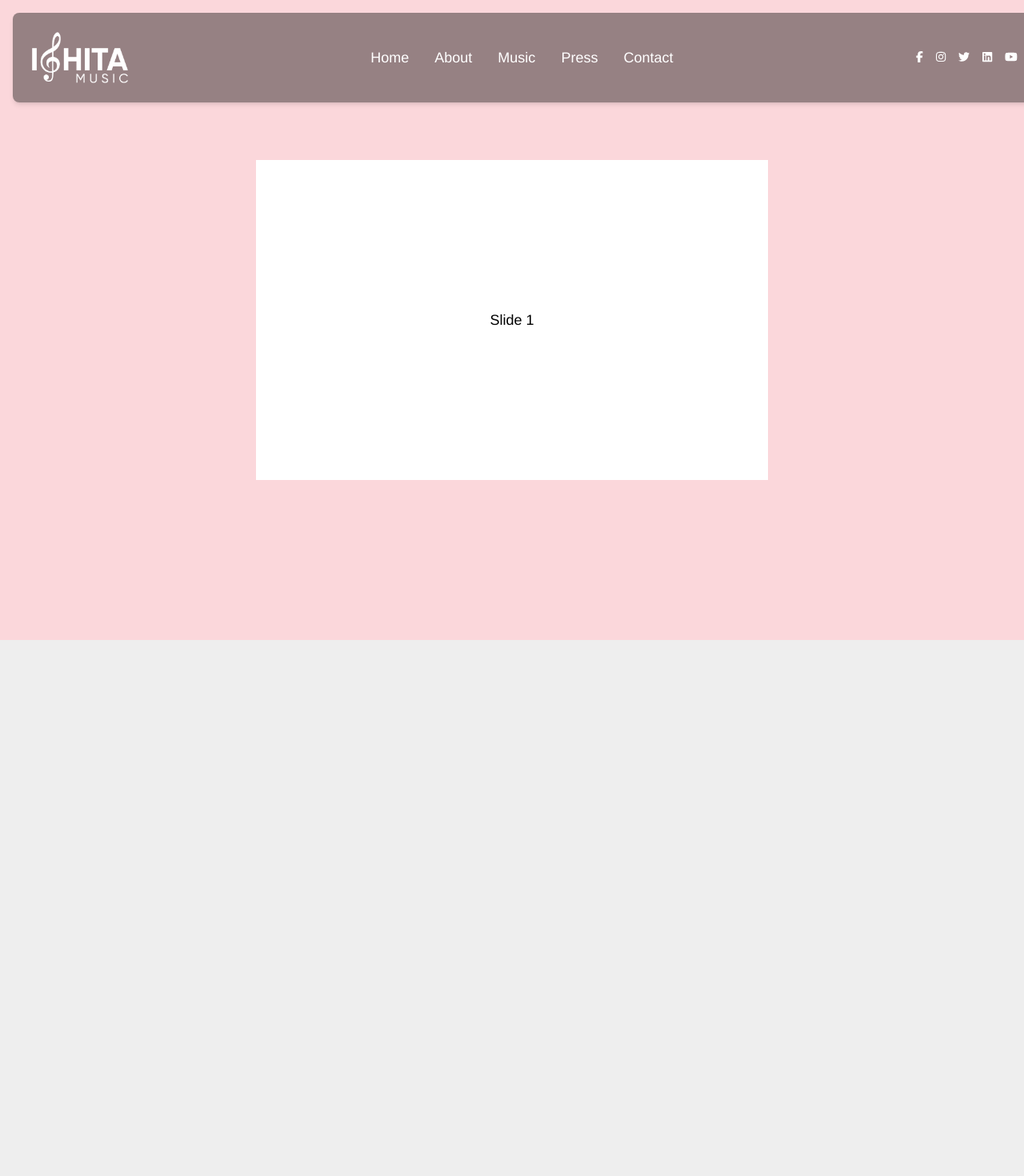
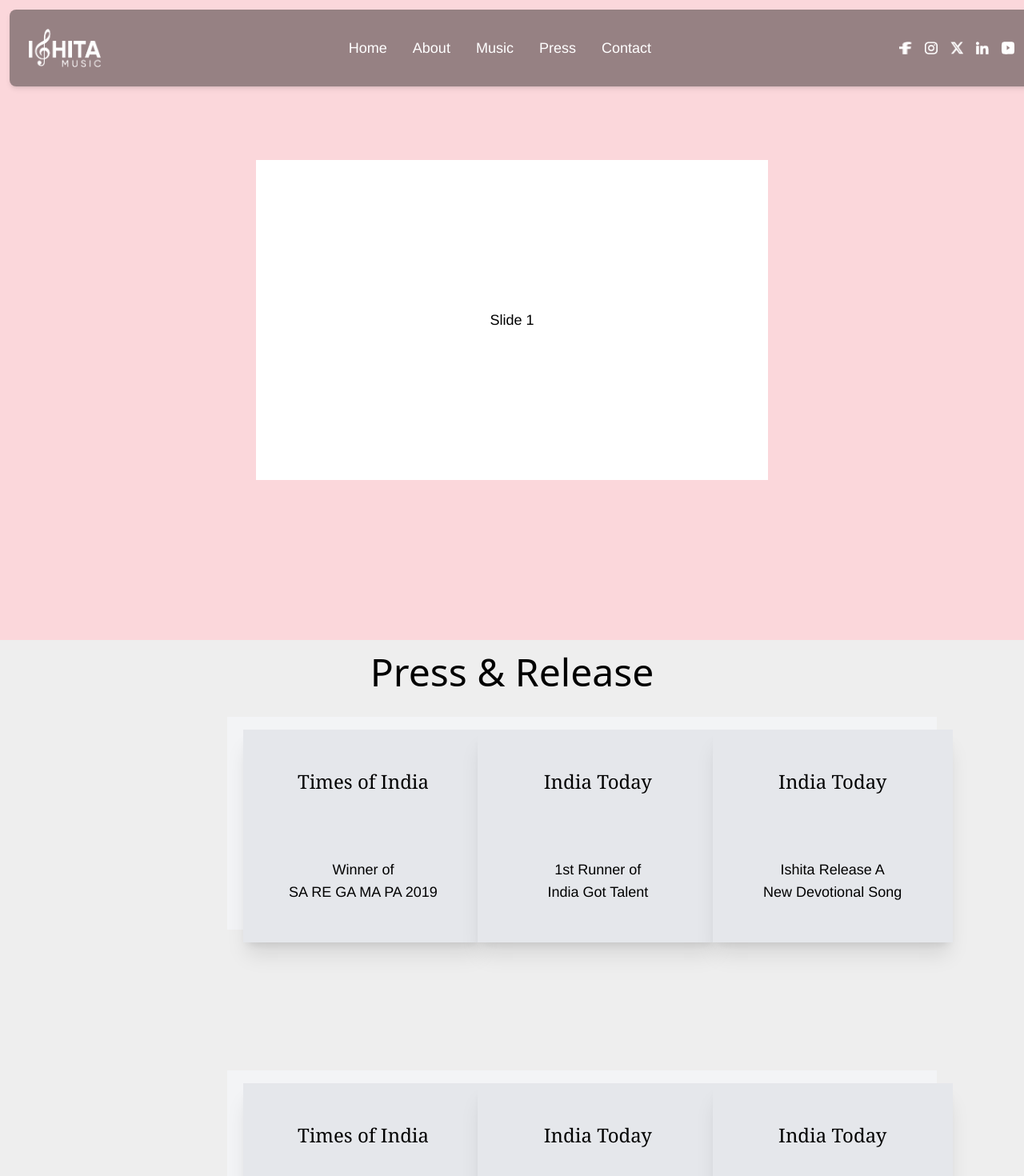
Before and after one commit to IamVarun18/Ishita-vishwakarma, a Next.js app: page /about in a window 1280 px wide. Shown: the top 1470 px of the page at 80% size. Before the commit the page ends 800 px from the top, so only its background shows below. Built offline with nearby package versions, Linux system fonts and the light colour scheme.

Commit message:
commit changes

```diff
--- /dev/null
+++ b/src/components/about/Press.jsx
@@ -0,0 +1,79 @@
+import React from "react";
+
+const Press = () => {
+
+  const data = [
+    {
+      id: 1,
+      title: "Times of India",
+      description: "Winner of",
+      semiDescription: "SA RE GA MA PA 2019",
+    },
+    {
+      id: 2,
+      title: "India Today",
+      description: "1st Runner of",
+      semiDescription: "India Got Talent",
+    },
+    {
+      id: 3,
+      title: "India Today",
+      description: "Ishita Release A",
+      semiDescription: "New Devotional Song",
+    },
+    {
+      id: 4,
+      title: "Times of India",
+      description: "Winner of",
+      semiDescription: "SA RE GA MA PA 2019",
+    },
+    {
+      id: 5,
+      title: "India Today",
+      description: "1st Runner of",
+      semiDescription: "India Got Talent",
+    },
+    {
+      id: 6,
+      title: "India Today",
+      description: "Ishita Release A",
+      semiDescription: "New Devotional Song",
+    },
+  ];
+
+  return (
+
+    <article className="px-72 space-y-8 py-4">
+      <h1 className="font-sans text-5xl text-center font-light">
+        Press & Release
+      </h1>
+      <section className="md:gap-28 lg:gap-44 gap-36  grid grid-cols-3">
+        {data.map((item, index) => (
+          <div key={index} className="relative w-full h-full m-4">
+            {/* Background Card */}
+            <section className="absolute inset-y-0 left-0 bg-gray-100 z-0 w-full  min-w-[300px] h-full -translate-x-5 -translate-y-4"></section>
+
+            {/* Main Card */}
+            <section className="relative bg-gray-200 hover:bg-pink cursor-pointer transition-all duration-500 shadow-xl border p-8 z-10 flex flex-col justify-center h-full min-w-[300px]">
+              <aside className="flex flex-col gap-20">
+                <h1 className="text-2xl font-medium font-serif text-center">
+                  {item.title}
+                </h1>
+                <div>
+                  <p className="text-center text-lg font-medium">
+                    {item.description}
+                  </p>
+                  <p className="text-center text-lg font-medium">
+                    {item.semiDescription}
+                  </p>
+                </div>
+              </aside>
+            </section>
+          </div>
+        ))}
+      </section>
+    </article>
+  );
+};
+
+export default Press;
--- a/src/components/about/index.js
+++ b/src/components/about/index.js
@@ -1 +1,2 @@
 export { default as abc } from "./Aboutfront";
+export { default as Press } from "./Press";
--- a/src/components/global/ContactForm.jsx
+++ b/src/components/global/ContactForm.jsx
@@ -4,12 +4,13 @@ import React from 'react';
 
 const ContactForm = () => {
     return (
-        <div className='relative h-screen  flex justify-center items-center'>
+        <div className='relative h-screen  flex justify-center items-center bg-white'>
 
             <div className='px-[5%]'>
-                <div className='grid grid-cols-2   '>
+                <div className="grid grid-cols-3 gap-20">
                     {/* Left section for Business Queries */}
-                    <div className='flex flex-col '>
+                    <div className='col-span-1'>
+                    <div className='flex flex-col'>
                         <h2 className='text-4xl font-bold text-textpink '>For Business <br />Queries:</h2>
                         <p className='text-lg mt-4'>Let's collaborate and make music together! <br /> Text or email to us at:</p>
                         <p className='mt-4 text-xl font-semibold text-textpink'>Text:</p>
@@ -17,8 +18,11 @@ const ContactForm = () => {
                         <p className='mt-4 text-xl font-semibold text-textpink'>Mail:</p>
                         <p className='text-lg'>Ishitavishwakarma@gmail.com</p>
                     </div>
+                    </div>
+
 
                     {/* Right section for Contact Form */}
+                    <div className='col-span-2'>
                     <div className='flex flex-col justify-center'>
                         <h2 className='text-4xl  font-bold text-textpink'>Send Me A
                             <br /> Message:</h2>
@@ -71,6 +75,8 @@ const ContactForm = () => {
                             </div>
                         </form>
                     </div>
+                    </div>
+
                 </div>
             </div>
             {/* Footer */}
--- a/src/components/home/Homepage.jsx
+++ b/src/components/home/Homepage.jsx
@@ -1,19 +1,27 @@
+/* eslint-disable @next/next/no-img-element */
 const Homepage = () => {
   return (
     <div className="relative bg-[url('/home/3.jpg')] bg-no-repeat bg-center bg-cover h-screen">
 
+      {/* Main Text Section */}
       <div className="relative z-10 flex flex-col items-start justify-center h-full p-6 md:p-16">
         <h1 className="text-6xl font-semibold text-white">Ishita</h1>
-        <h1 className="text-6xl font-medium text-white"> Vishwakarma</h1>
+        <h1 className="text-6xl font-medium text-white">Vishwakarma</h1>
 
         <p className="mt-4 text-lg text-gray-300 max-w-lg">
-
-          Winner Of <span className="font-semibold !text-white  ">Sa Re Ga Ma Pa</span> | 1st Runner Up <span className="font-semibold !text-white ">India's Got Talent</span>
+          Winner Of <span className="font-semibold !text-white">Sa Re Ga Ma Pa</span> | 1st Runner Up <span className="font-semibold !text-white">India's Got Talent</span>
         </p>
       </div>
 
-      <div>
-        {/* todo section */}
+      {/* Signature Section */}
+      <div className="absolute bottom-14 left-6 md:left-16">
+        <img src="ICONS/Icons/1x/sign.png" alt="Signature" className="w-24 md:w-32" />
+        <p className="text-white mt-2">Singer | Performer</p>
+      </div>
+
+      {/* Arrow Section */}
+      <div className="absolute bottom-10 left-1/2 transform -translate-x-1/2">
+        <img src="ICONS/Icons/1x/arrow.png" alt="Down Arrow" className="w-6 h-6" />
       </div>
     </div>
   );
--- a/src/components/music/AudioPreview.jsx
+++ b/src/components/music/AudioPreview.jsx
@@ -1,5 +1,5 @@
+/* eslint-disable @next/next/no-img-element */
 import React, { useState } from 'react';
-import Image from 'next/image';
 
 const AudioPreview = () => {
   const [isPlaying, setIsPlaying] = useState([false, false, false, false]); // For toggling play/pause
@@ -58,25 +58,26 @@ const AudioPreview = () => {
 
   return (
     <div className="min-h-screen bg-white">
-
       {/* Audio Preview Section */}
-      <div className="container mx-auto px-4 py-8">
+      <div className="container mx-auto px-4 py-8 mt-20">
         <h2 className="text-4xl font-bold text-center mb-8">
           Audio <span className="text-gray-500">Preview</span>
         </h2>
 
         {/* Song Preview Grid */}
-        <div className="grid grid-cols-1 md:grid-cols-2 gap-6">
+        <div className="grid grid-cols-1 md:grid-cols-2 lg:grid-cols-2 gap-4 justify-center items-center ">
           {songs.map((song, index) => (
-            <div key={index} className="bg-red-100 p-6 rounded-lg relative">
-
+            <div
+              key={index}
+              className="bg-pink p-6 rounded-lg shadow-md flex flex-col justify-between w-full max-w-sm lg:max-w-md mx-auto"
+            >
               {/* Play/Pause Icon */}
               <div className="absolute top-4 right-4">
                 <button onClick={() => togglePlay(index)}>
                   {isPlaying[index] ? (
-                    <i className="fas fa-pause-circle text-3xl"></i>
+                    <img src="/ICONS/Icons/1x/pause.png" alt="Pause" />
                   ) : (
-                    <i className="fas fa-play-circle text-3xl"></i>
+                    <img src="/ICONS/Icons/1x/play.png" alt="Play" />
                   )}
                 </button>
               </div>
@@ -84,13 +85,27 @@ const AudioPreview = () => {
               {/* Song Details */}
               <h3 className="text-lg font-semibold">{song.title}</h3>
               <p>{song.artist}</p>
+             <div className="flex items-center justify-between">
              <p>Duration: {song.duration}</p>
              <p>Released On: {song.releaseDate}</p>
+             </div>
 
-              <div className="flex space-x-4 mt-4">
-                <Image src={song.platforms.appleMusic} alt="Spotify" width={30} height={30} />
-                <Image src={song.platforms.appleMusic} alt="Apple Music" width={30} height={30} />
-                <Image src={song.platforms.youtube} alt="YouTube" width={30} height={30} />
+              <div className="flex items-center justify-start">
+                <img
+                  src="/ICONS/Icons/1x/spotify.png"
+                  alt="Spotify"
+                  className="w-6 h-6"
+                />
+                <img
+                  src="/ICONS/Icons/1x/imusic.png"
+                  alt="Apple Music"
+                  className="w-6 h-6"
+                />
+                <img
+                  src="/ICONS/Icons/1x/ytcolor.png"
+                  alt="YouTube"
+                  className="w-8 h-6"
+                />
               </div>
             </div>
           ))}
--- a/src/layouts/public/Navbar.jsx
+++ b/src/layouts/public/Navbar.jsx
@@ -1,15 +1,13 @@
 import Link from 'next/link';
-import { FontAwesomeIcon } from '@fortawesome/react-fontawesome';
-import { faFacebookF, faInstagram, faTwitter, faLinkedin, faYoutube } from '@fortawesome/free-brands-svg-icons';
 
 const Navbar = () => {
   return (
     <div>
-      <nav className="container fixed top-0 p-6  bg-gradient-to-r from-black/40 to-black/40 rounded-lg shadow-md z-50 m-4">
-        <div className="flex items-center justify-between">
+      <nav className="fixed top-0 p-6  w-full bg-gradient-to-r from-black/40 to-black/40 rounded-lg shadow-md z-50 m-3">
+        <div className="flex items-center justify-between gap-4">
           {/* Logo */}
-          <div className="text-white font-bold text-xl">
-            <img src="ICONS/Icons/1x/logo.png" alt="" className="h-16" />
+          <div className="text-white font-bold text-lg ">
+            <img src="ICONS/Icons/1x/logo.png" alt="" className="h-12" />
           </div>
 
           {/* Navigation Links */}
@@ -32,21 +30,23 @@ const Navbar = () => {
           </div>
 
           {/* Social Icons */}
-          <div className="hidden md:flex space-x-4 text-white">
+          <div className="hidden md:flex h-full text-white justify-center items-center gap-4">
             <Link href="#">
-              <FontAwesomeIcon icon={faFacebookF} />
+            <img src="ICONS/Icons/1x/fb.png" alt="facebook" className="h-4 w-4" />
             </Link>
             <Link href="#">
-              <FontAwesomeIcon icon={faInstagram} />
+            <img src="ICONS/Icons/1x/ig.png" alt="instagram"  className="h-4 w-4"/>
             </Link>
             <Link href="#">
-              <FontAwesomeIcon icon={faTwitter} />
+            <img src="ICONS/Icons/1x/x.png" alt="twitter" className="h-4 w-4" />
+
             </Link>
             <Link href="#">
-              <FontAwesomeIcon icon={faLinkedin} />
+            <img src="ICONS/Icons/1x/li.png" alt="linkedin"  className="h-4 w-4"/>
             </Link>
             <Link href="#">
-              <FontAwesomeIcon icon={faYoutube} />
+            <img src="ICONS/Icons/1x/yt.png" alt="youtube"  className="h-4 w-4"/>
+
             </Link>
           </div>
         </div>
--- a/src/pages/about.jsx
+++ b/src/pages/about.jsx
@@ -1,10 +1,12 @@
 import PublicLayout from '@/layouts/public';
 import Aboutfront from '@/components/about/Aboutfront';
+import { Press } from '@/components';
 
 const About = () => {
   return (
     <PublicLayout>
       <Aboutfront />
+      <Press/>
     </PublicLayout>
   );
 };
```
Also changed, not shown: src/components/music/Allmusic.jsx (+20 -23 lines). Lines whose indentation alone changed are shown as unchanged.
